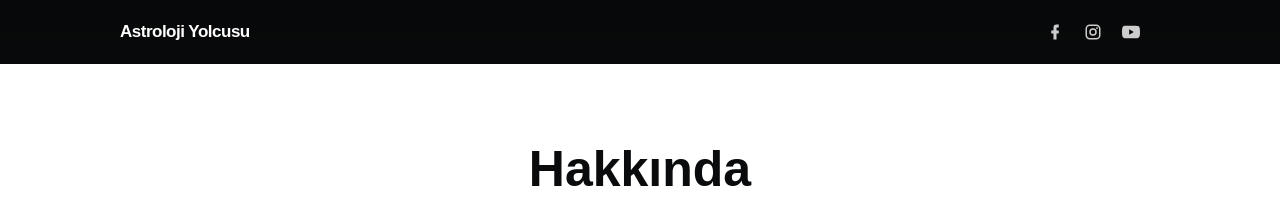
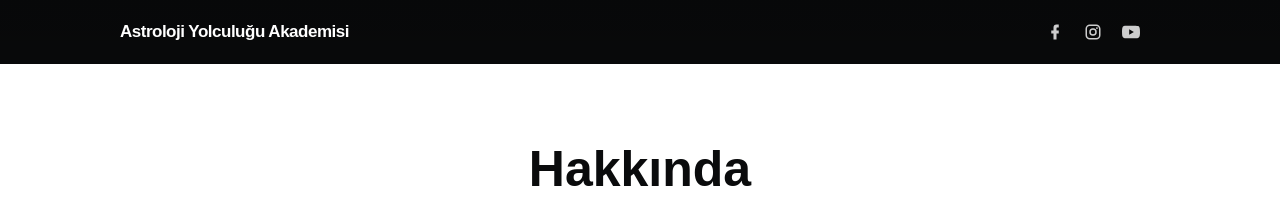
Before and after one commit to astrylcs/astrylcs.github.io, a Jekyll site: the page built from _posts/2000-01-01-about.md, in a window 1280 px wide and 900 px high. Shown: the top 215 px of the window. Built offline with Jekyll 4.4.1, drawn with Linux system fonts in a browser that asks for light colours; some of the changed text lies outside the part shown.

Commit message:
Update _config.yml

```diff
--- a/_config.yml
+++ b/_config.yml
@@ -1,6 +1,6 @@
 url: "https://www.astrolojiyolcusu.com"
 
-title: "Astroloji Yolcusu"
+title: "Astroloji Yolculuğu Akademisi"
 description: "Astroloji ve Esmalarla Şifa"
 
 email_address: astrolojiyolcusu@gmail.com
```
